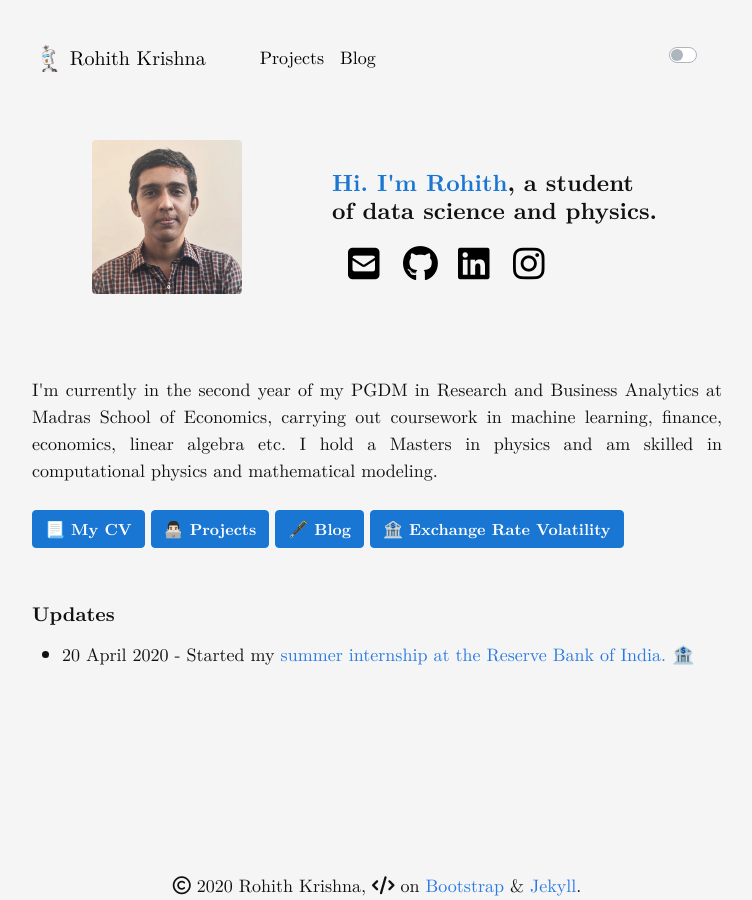
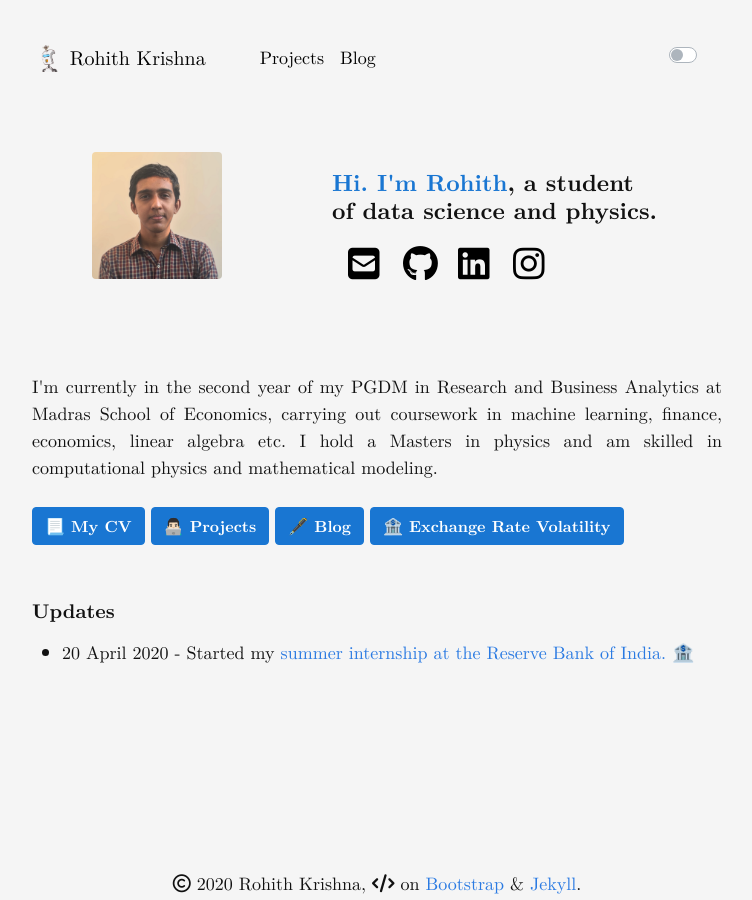
Before and after one commit to rohithmay/rohithmay.github.io, a Jekyll site: the page built from index.md, in a window 1280 px wide. Shown: the whole page, without its empty margins (263-1015 px from the left). Built offline with Jekyll 4.4.1, drawn with Linux system fonts in a browser that asks for light colours; nearby versions of some CDN libraries; a style sheet for code colours, icons or effects is not loaded.

Commit message:
Update index.md

```diff
--- a/index.md
+++ b/index.md
@@ -11,9 +11,9 @@ title: Rohith Krishna
                   <div class="col col-3 ml-auto d-flex align-items-center">
                       <img style="margin: 0px 0 0px 0;"
                            id="gravatar-img"
-                           src="images/profile-pic.jpg"
+                           src="images/profile-pic2.jpg"
                            class="rounded"
-                           width="190" />
+                           width="130" />
                   </div>
                   <div class="col col-1">
                         </div>
```
